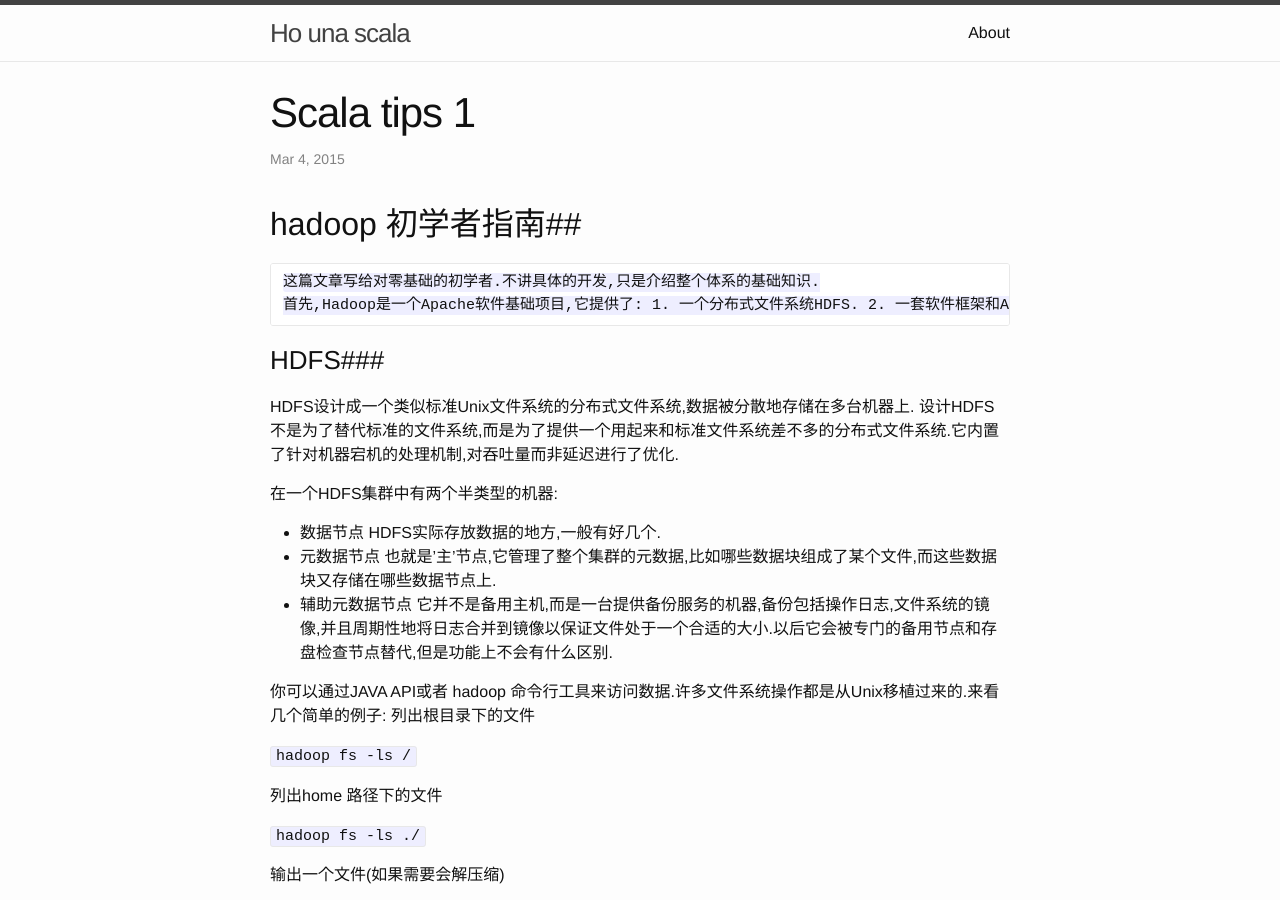
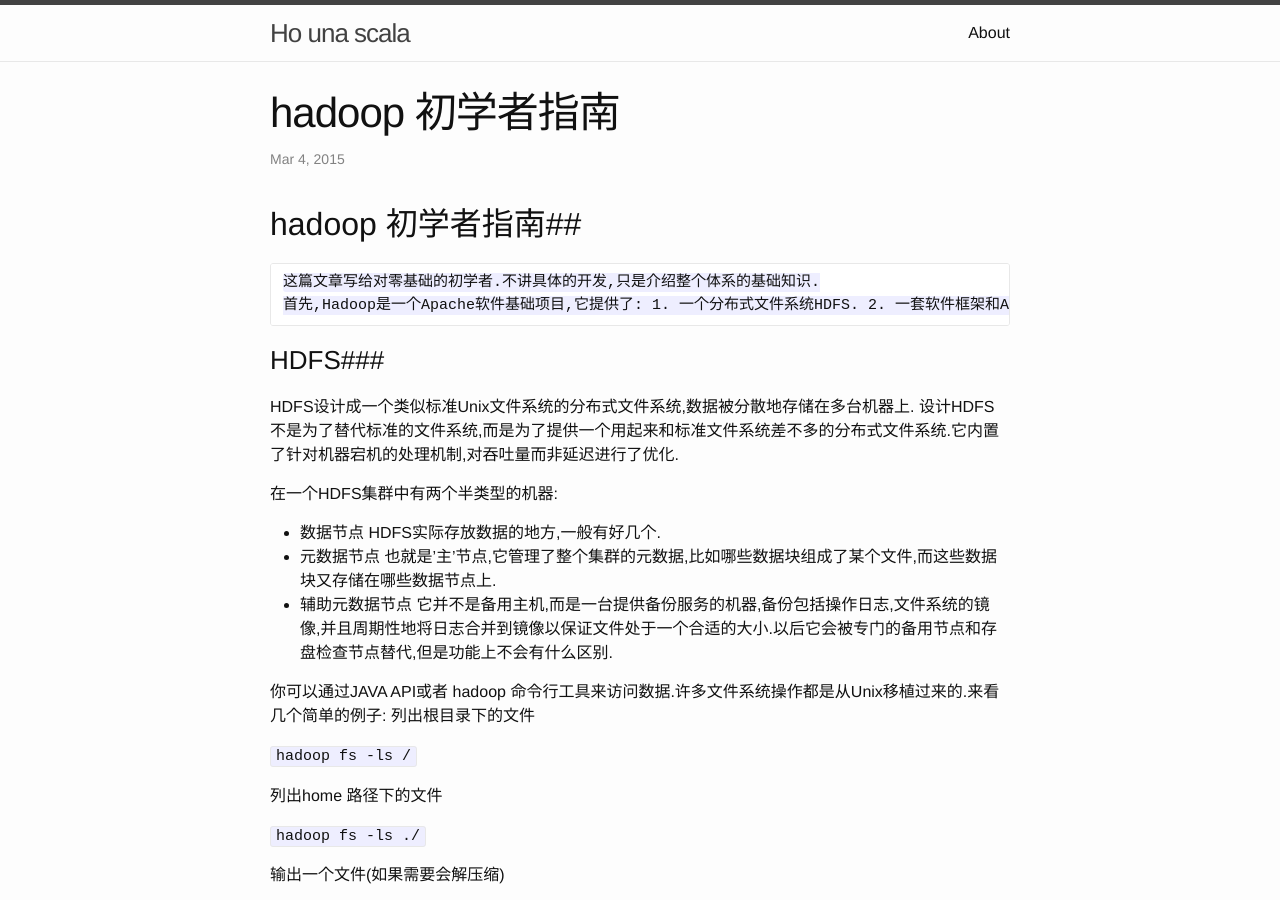
Before and after one commit to jude90/jude90.github.io, a Jekyll site: the page built from _posts/2015-3-4-Beginner-guide-to-hadoop.markdown, in a window 1280 px wide and 900 px high. Built offline with Jekyll 4.4.1, drawn with Linux system fonts in a browser that asks for light colours; Markdown is read by kramdown in place of the engine named in the settings.

Commit message:
add hadoop tut

````diff
--- a/_posts/2015-3-4-Beginner-guide-to-hadoop.markdown
+++ b/_posts/2015-3-4-Beginner-guide-to-hadoop.markdown
@@ -1,6 +1,6 @@
 ---
 layout: post
-title: Scala tips 1
+title: hadoop 初学者指南
 category: java hadoop
 ---
 ## hadoop 初学者指南##
@@ -61,6 +61,7 @@ Hadoop基础的第二部分就是 MapReduce 模块, 由两个组件构成.
 2. Reduce任务执行数据合并
 
 用scala实现一个简单的mapreduce 任务如下:
+
 ```scala
 def map(lineNumber: Long, sentence: String)= {
     var words = sentence.split()
@@ -76,6 +77,7 @@ def reduce(word: String, counts: Iterable[Long]) = {
     output(word, total)
 }
 ```
+
 请注意map reduce 任务的输入输出都是 KEY,VALUE 对.程序永远输出一个key,一个value.
 reduce的输入是KEY,ITERABLE[VALUE].对于map程序生成的每一个输出,reduce只执行一次.
 ITERABLE[VALUE]是map输出的某个key的所有value.
````
